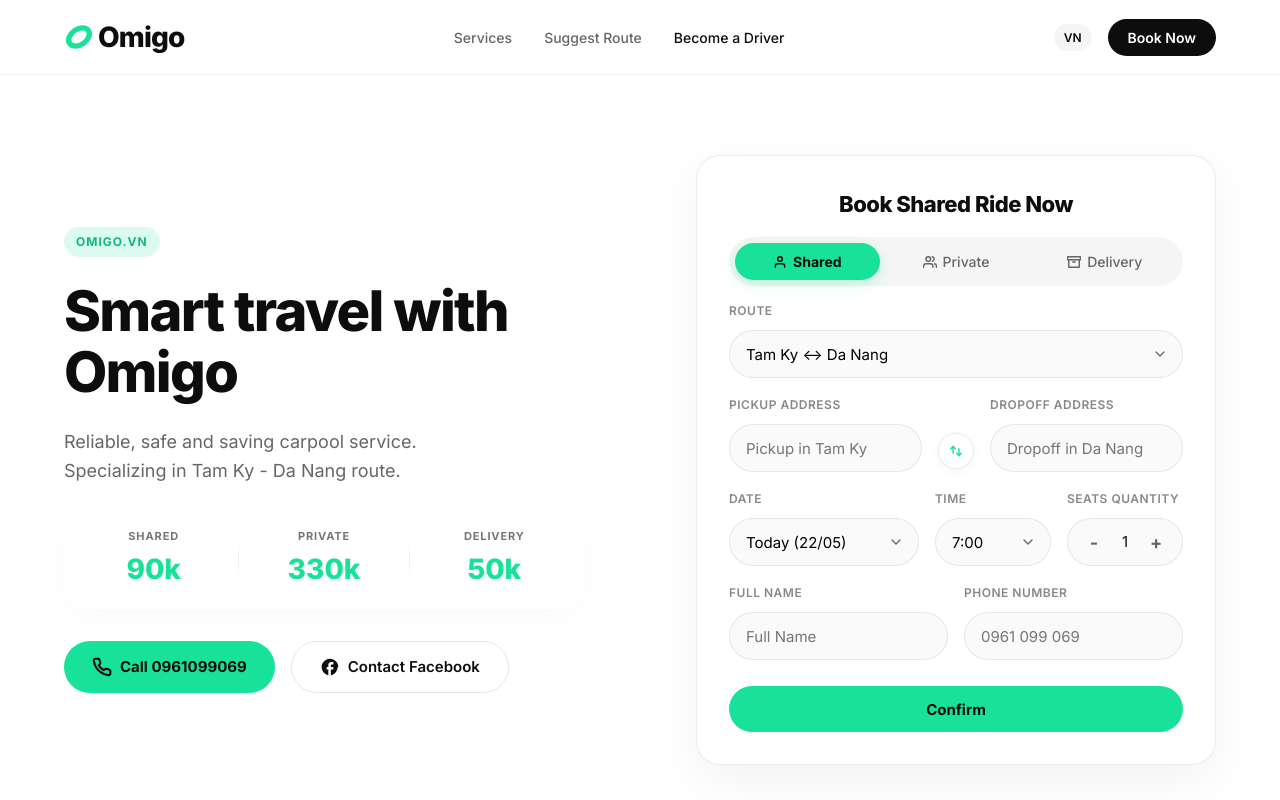
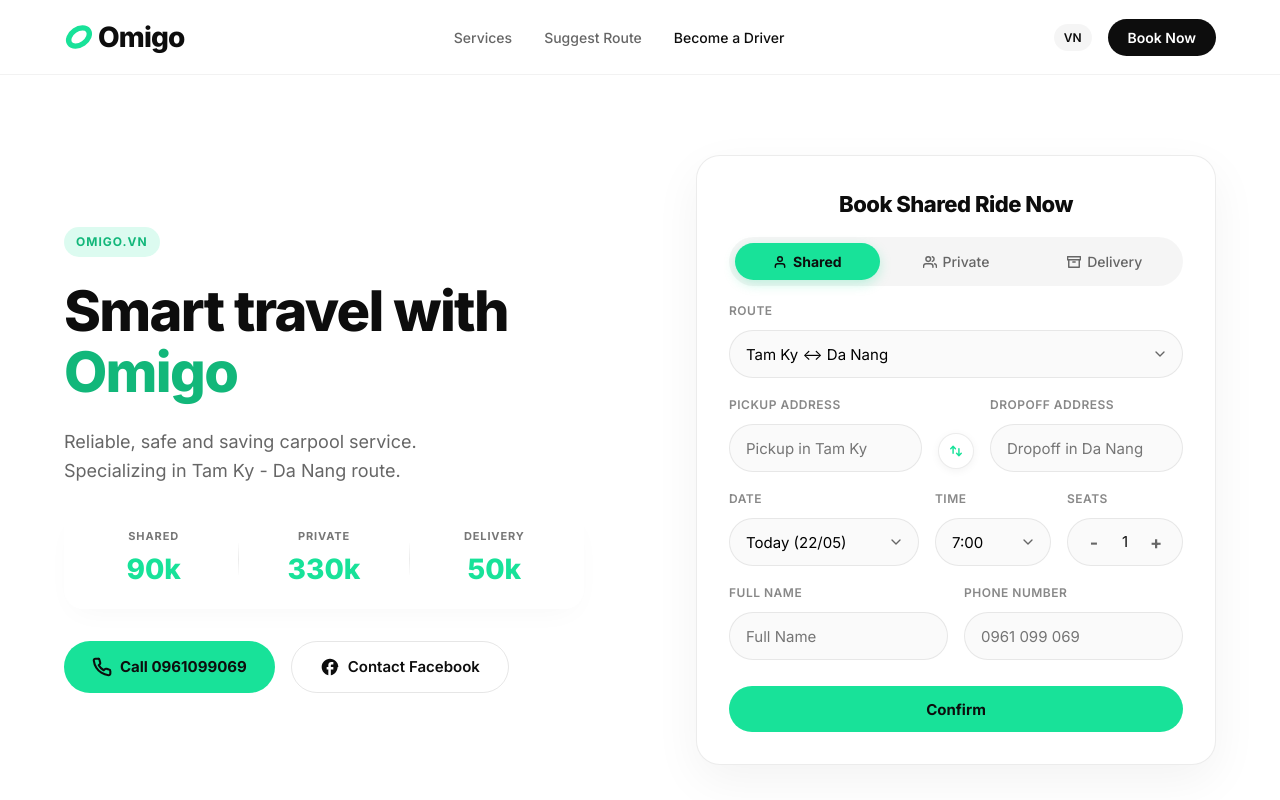
Before and after one commit to hotanduytung/Omigo, a Next.js app: page / in a window 1280 px wide. Both pictures are taken after a click on the button "EN". Shown: the top 800 px of the page. Built offline with nearby package versions, Linux system fonts and the light colour scheme.

Commit message:
Highlight brand name Omigo in Hero title and shorten seats/vehicles labels

```diff
--- a/src/app/page.tsx
+++ b/src/app/page.tsx
@@ -264,7 +264,17 @@
           {/* Left Column: Heading & CTAs */}
           <div className="hero-left-flex" style={styles.heroLeft}>
             <span style={styles.badge}>OMIGO.VN</span>
-            <h1 style={styles.heroTitle}>{t('hero.title')}</h1>
+            <h1 style={styles.heroTitle}>
+              {language === 'vi' ? (
+                <>
+                  Di chuyển thông minh cùng <span style={{ color: '#12b77a' }}>Omigo</span>
+                </>
+              ) : (
+                <>
+                  Smart travel with <span style={{ color: '#12b77a' }}>Omigo</span>
+                </>
+              )}
+            </h1>
             <p style={{ ...styles.heroSubtitle, marginBottom: '24px' }}>
               {language === 'vi'
                 ? <>Dịch vụ xe ghép uy tín, an toàn và tiết kiệm.<br />Chuyên tuyến Tam Kỳ - Đà Nẵng.</>
--- a/src/context/LanguageContext.tsx
+++ b/src/context/LanguageContext.tsx
@@ -98,8 +98,8 @@
     'form.service.shared': 'Shared',
     'form.service.private': 'Private',
     'form.service.package': 'Delivery',
-    'form.seats': 'Seats Quantity',
-    'form.vehicles': 'Vehicle Quantity',
+    'form.seats': 'Seats',
+    'form.vehicles': 'Vehicle',
     'form.date': 'Date',
     'form.time': 'Time',
     'form.confirm': 'Confirm',
```
